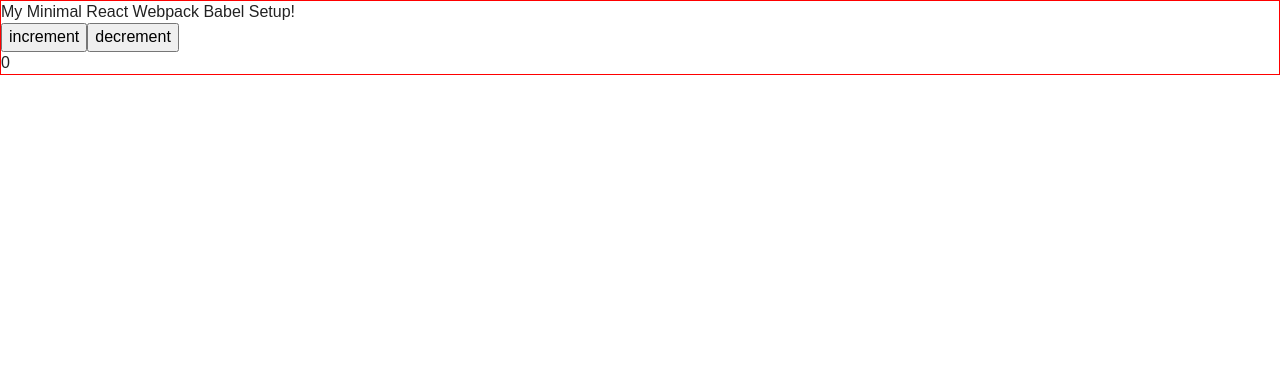
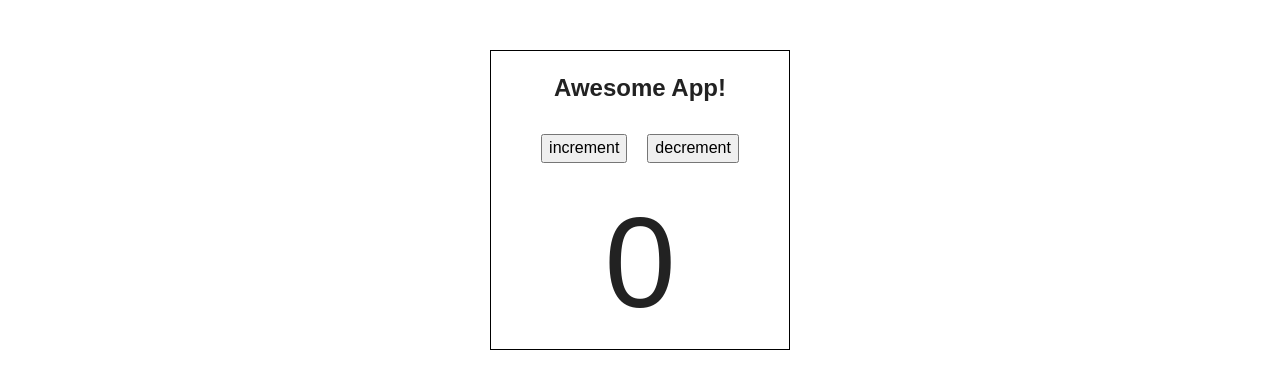
Before and after one commit to zkadish/webpack-babel-react-boilerplate, a React app: page / in a window 1280 px wide. Shown: the top 388 px of the page. Built offline with nearby package versions, Linux system fonts and the light colour scheme.

Commit message:
updated app interface

```diff
--- a/src/components/App.js
+++ b/src/components/App.js
@@ -3,14 +3,13 @@ import { connect } from 'react-redux';
 
 import * as action from 'redux/actions/actions';
 
-function App({children, number, increment, decrement}) {
+function App({number, increment, decrement}) {
   return(
-    <div>
-      {children}
-      <br />
+    <div className="app-container">
+      <h2>Awesome App!</h2>
       <button onClick={() => increment()}>increment</button>
       <button onClick={() => decrement()}>decrement</button>
-      <div>{number}</div>
+      <div className="number">{number}</div>
     </div>
   )
 }
--- a/src/index.js
+++ b/src/index.js
@@ -7,13 +7,11 @@ import App from 'components/App';
 
 import 'sass/app.scss';
 
-const title ='My Minimal React Webpack Babel Setup!';
-
 ReactDOM.render(
   <Provider store={Store}>
-    <App>{title}</App>
+    <App />
   </Provider>,
   document.getElementById('app')
-)
+);
 
 module.hot.accept();
--- a/src/sass/main.scss
+++ b/src/sass/main.scss
@@ -1,4 +1,20 @@
 
-body {
+* {
+  box-sizing: border-box;
+}
+
+.app-container {
+  margin: 50px auto;
+  width: 300px;
+  height: 300px;
   border: 1px solid $BORDER_COLOR;
+  text-align: center;
+
+  button {
+    margin: 10px;
+  }
+
+  .number {
+    font-size: 8rem;
+  }
 }
--- a/src/sass/vars.scss
+++ b/src/sass/vars.scss
@@ -1 +1 @@
-$BORDER_COLOR: red;
+$BORDER_COLOR: black;
```
